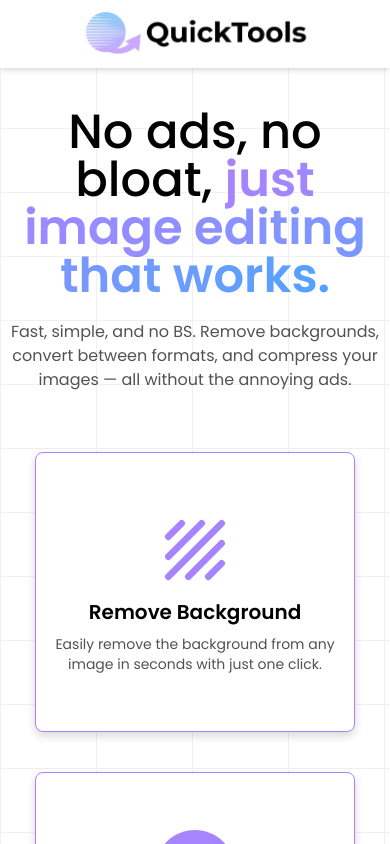
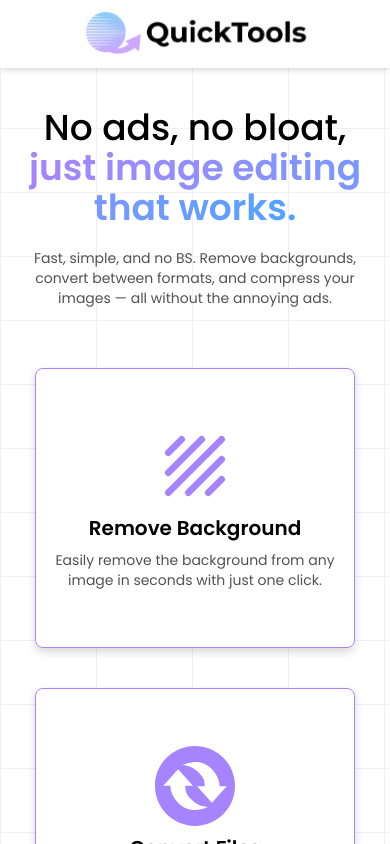
Before and after one commit to jrjrspnl/QuickTools, a React (Vite) app: page / in a window 390 px wide. Shown: the top 844 px of the page. Built offline with nearby package versions, Linux system fonts and the light colour scheme.

Commit message:
Fix responsiveness to mobile devices

```diff
--- a/src/components/Hero.jsx
+++ b/src/components/Hero.jsx
@@ -2,15 +2,15 @@ import React from "react";
 
 const Hero = () => {
   return (
-    <div className="flex justify-center items-center">
+    <div className="flex justify-center items-center px-5">
       <div className="flex flex-col items-center max-w-4xl">
-        <h1 className="mt-10 text-5xl text-center font-medium">
+        <h1 className="mt-10 text-4xl md:text-5xl text-center font-medium">
           No ads, no bloat,{" "}
           <span className="font-semibold bg-gradient-to-r from-violet-400 to-blue-400 bg-clip-text text-transparent">
             just image editing that works.
           </span>
         </h1>
-        <p className="text-md text-center max-w-2xl my-5 text-neutral-600">
+        <p className="text-sm md:text-md text-center max-w-2xl my-5 text-neutral-600">
           Fast, simple, and no BS. Remove backgrounds, convert between formats,
           and compress your images — all without the annoying ads.
         </p>
```
